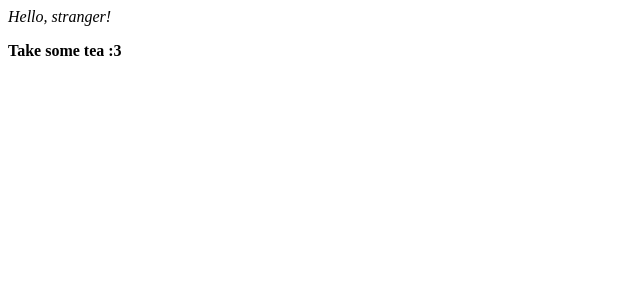
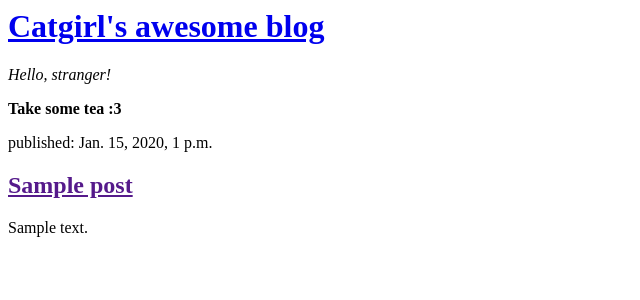
Before and after one commit to Fighrin/my-first-blog, a Django app: template blog/templates/blog/post_list.html in a window 1280 px wide. Shown: the top 300 px of the page, without its empty margins (0-640 px from the left). Run offline with Django 3.2, Linux system fonts and the light colour scheme; the template is opened without the code that fills it: values that come from a table or form of the project are taken from there, others are empty; tables that the repository leaves empty hold one stand-in row (values such as "Sample post").

Commit message:
Now I can see my posts, yohoo!

```diff
--- a/blog/templates/blog/post_list.html
+++ b/blog/templates/blog/post_list.html
@@ -2,10 +2,24 @@
     <head>
     	<title>Catgirl's awesome blog</title>
     </head>
+
     <body>
+    <div>
+    	<h1><a href="/">Catgirl's awesome blog</a></h1>
+    </div>
+
+    <div>
     	<p><em>Hello, stranger!</em></p>
     	<p><strong>Take some tea :3</strong></p>
+    </div>
 
+	{% for post in posts %}
+		<div>
+    		<p>published: {{ post.published_date }}</p>
+    		<h2><a href="">{{ post.title }}</a></h2>
+    		<p>{{ post.text|linebreaks }}</p>
+    	</div>
+    	{% endfor %}
     </body>
 
 </html>
--- a/blog/views.py
+++ b/blog/views.py
@@ -1,4 +1,7 @@
 from django.shortcuts import render
+from django.utils import timezone
+from .models import Post
 
 def post_list(request):
-	return render(request, 'blog/post_list.html', {})
+	posts = Post.objects.filter(published_date__lte=timezone.now()).order_by('published_date')
+	return render(request, 'blog/post_list.html', {'posts' : posts})
```
